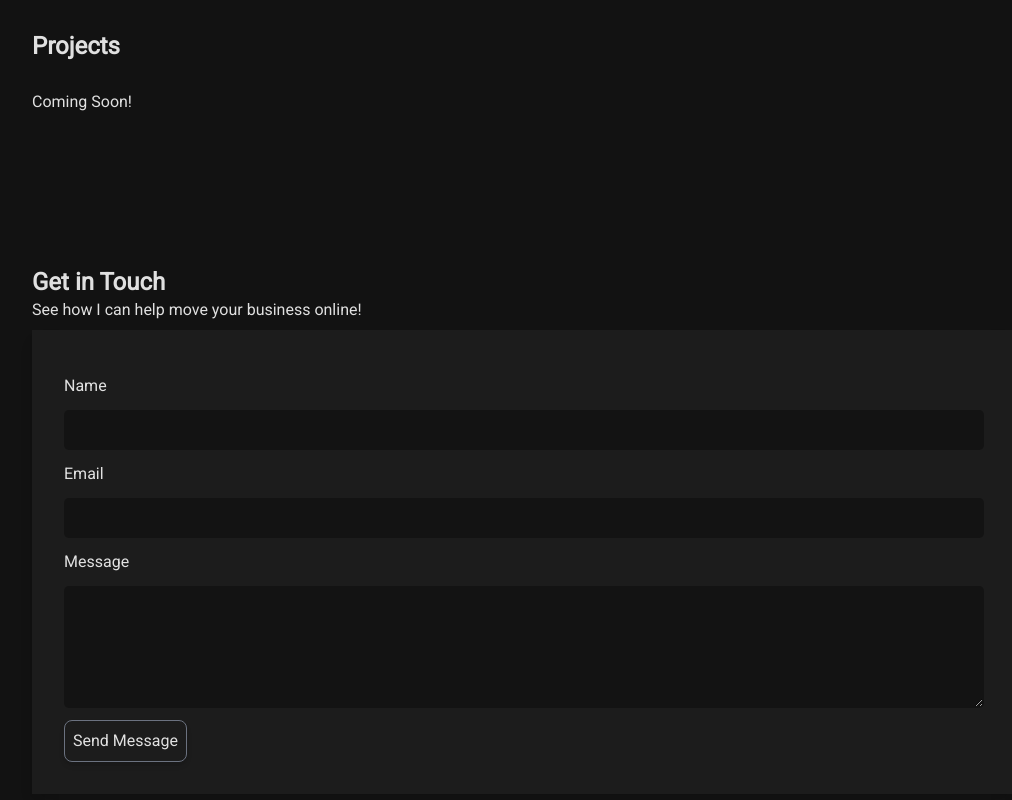
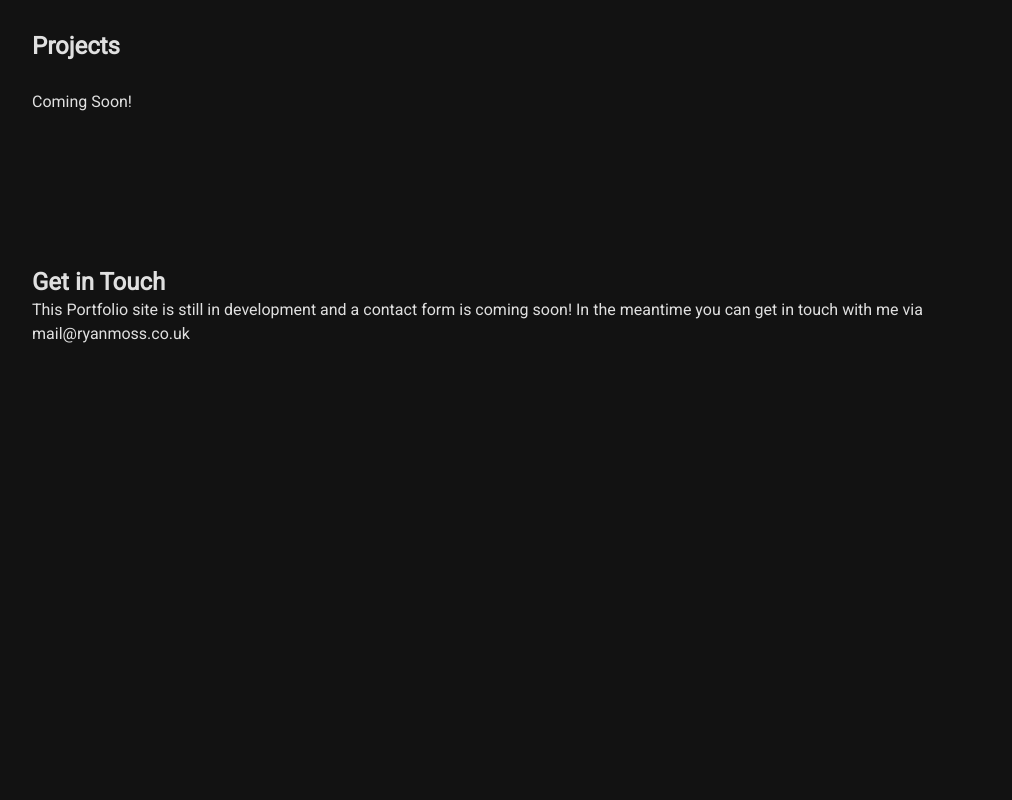
Before and after one commit to RyanMoss96/portfolio, a React (Create React App) app: page / in a window 1280 px wide. Shown: the part 959-1759 px from the top of the page, without its empty margins (116-1128 px from the left). After the commit the page ends 1417 px from the top, so only its background shows below. Built offline with nearby package versions, Linux system fonts and the light colour scheme; no server answers; what aws-amplify would draw is missing.

Commit message:
Analytics

```diff
--- a/package.json
+++ b/package.json
@@ -10,6 +10,7 @@
     "aws-amplify": "^3.3.26",
     "react": "^17.0.1",
     "react-dom": "^17.0.1",
+    "react-ga": "^3.3.0",
     "react-scripts": "4.0.3",
     "web-vitals": "^1.0.1"
   },
--- a/src/app/App.js
+++ b/src/app/App.js
@@ -1,10 +1,18 @@
+import { useEffect } from 'react';
+import ReactGA from "react-ga";
 import About from './containers/About';
 import Contact from './containers/Contact';
 import Nav from './containers/Nav';
 import Portfolio from './containers/Portfolio';
 import Skill from './containers/Skills';
 
+const tracking = 'UA-60022979-1';
+
 function App() {
+  useEffect(() => {
+    ReactGA.initialize(tracking);
+  });
+
   return (
     <div className="App container my-10 mx-auto max-w-screen-lg bg-black">
       <Nav />
--- a/src/app/containers/Contact.js
+++ b/src/app/containers/Contact.js
@@ -20,9 +20,9 @@ function Contact() {
         <section className='my-28  px-5' id="contact">
             <header className='text-2xl font-bold pt-10'>
                 <h2>Get in Touch</h2>
-                <p className="text-base font-thin">See how I can help move your business online!</p>
+                <p className="text-base font-thin">This Portfolio site is still in development and a contact form is coming soon! In the meantime you can get in touch with me via mail@ryanmoss.co.uk</p>
             </header>
-            <div className='flex flex-col flex-wrap md:flex-row justify-between'>
+            {/* <div className='flex flex-col flex-wrap md:flex-row justify-between'>
                 <div className='bg-gray px-5 py-10 md:py-8 sm:p-8 my-2 shadow-lg w-full '>
                     <form className='flex flex-col space-y-3 m-auto w-full' name='contact' method='post'>
                         <input type='hidden' name='form-name' value='contact' />
@@ -36,8 +36,8 @@ function Contact() {
                             Send Message
                         </button>
                     </form>
-                </div>
-            </div>
+                </div> */}
+            {/* </div> */}
         </section>
     );
 }
```
Also changed, not shown: 1 other file (tests, documents, lock files or other folders).
